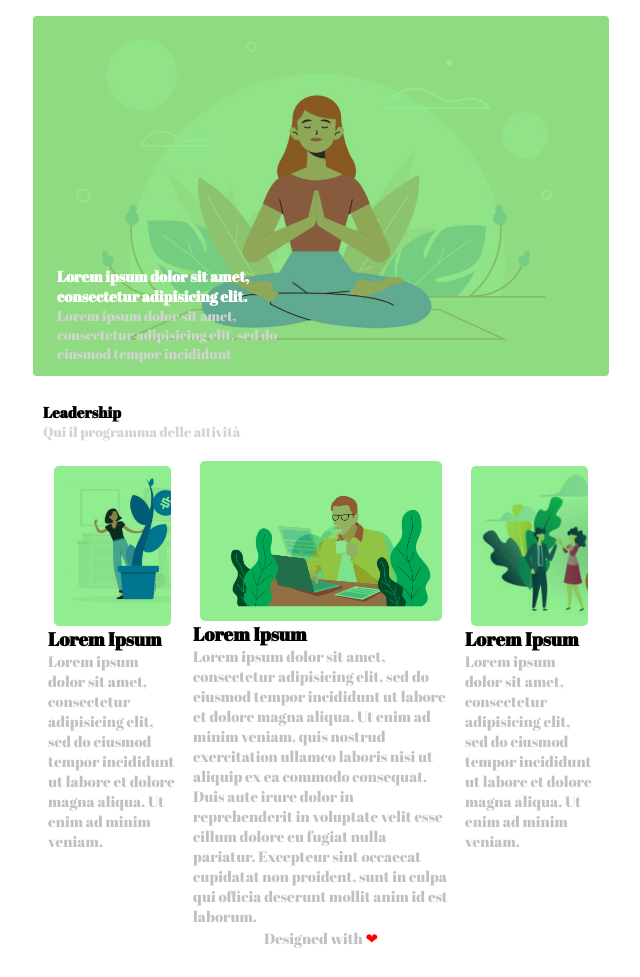
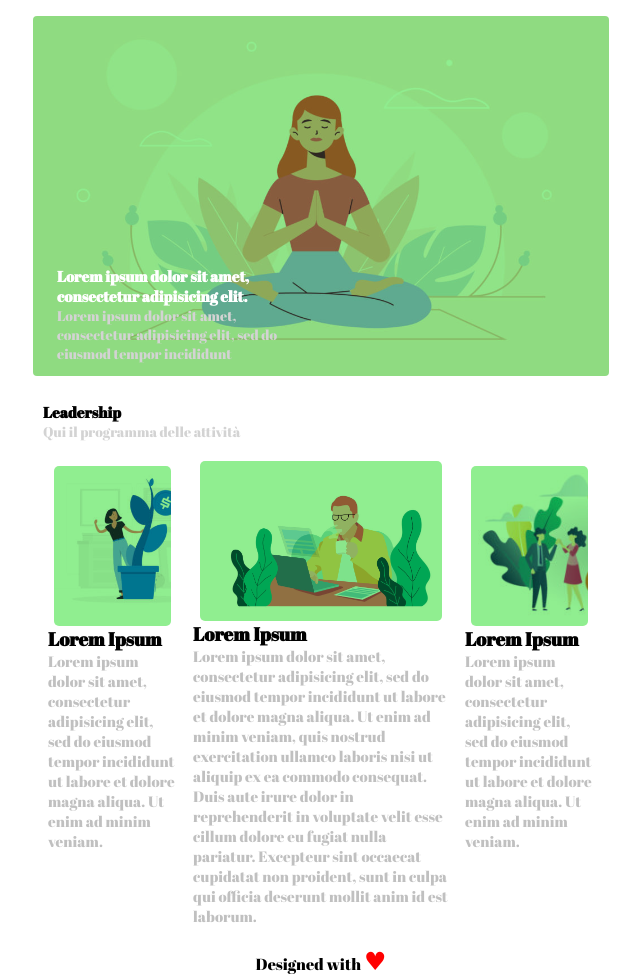
Before and after one commit to Leonardo-Fabbri/htmlcss-wp, a plain HTML site: page index.html in a window 1280 px wide. Shown: the part 88-1065 px from the top of the page, without its empty margins (319-959 px from the left). Drawn offline with Linux system fonts and the light colour scheme.

Commit message:
aggiunta di footer

```diff
--- a/index.html
+++ b/index.html
@@ -5,7 +5,7 @@
     <link rel="preconnect" href="https://fonts.gstatic.com">
     <link href="https://fonts.googleapis.com/css2?family=Abril+Fatface&display=swap" rel="stylesheet">
     <link rel="stylesheet" href="./style.css">
-    <title>Enjoy</title>
+    <title>Enjoy life 😜</title>
   </head>
   <body>
     <div class="container">  <!--questo è il blocco contenitore-->
@@ -73,7 +73,7 @@
 
        </main>
 
-       <footer > <p>Designed with <span>&#10084;</span></p></footer>
+       <footer >Designed with <span>&hearts;</span></footer>
 
 
      </div>
--- a/style.css
+++ b/style.css
@@ -159,14 +159,12 @@ footer {
   width: 100%;
   height: 4vh;
   background-color: white;
-  margin-top: 2vh;
+  margin-top: 4vh;
   display: inline-block;
   text-align: center;
+  color: black,
 }
-
-footer > p {
-  font-size: 15px;
+span {
+  color: red;
+  font-size: 25px;
 }
-span{
-  color: red;
-}
```
